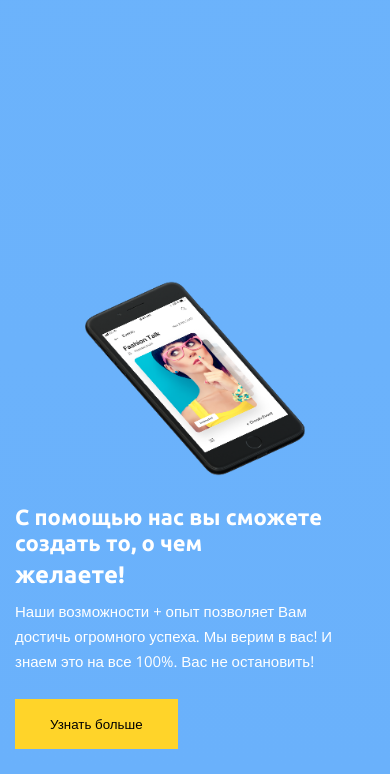
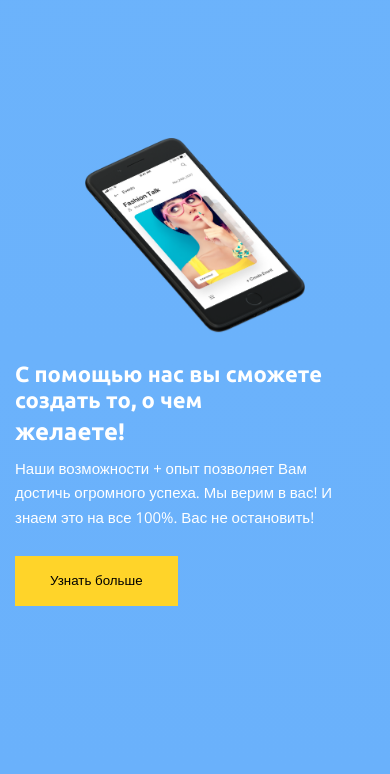
Before and after one commit to IlyaSarychev/SARYCHEV, a plain HTML site: page index.html in a window 390 px wide. Shown: the part 70-844 px from the top of the page. Drawn offline with nearby package versions, Linux system fonts and the light colour scheme.

Commit message:
fix input width and height first section

```diff
--- a/css/main.css
+++ b/css/main.css
@@ -383,7 +383,12 @@ select {
 	}
 
 	.section-offer {
-		align-items: end;
+		min-height: 560px;
+		align-items: center;
+	}
+
+	.section-offer .wrapper {
+		padding-top: 65px;
 	}
 
 	.section-offer .content {
@@ -420,4 +425,8 @@ select {
 		font-size: 16px;
 		margin-bottom: 10px;
 	}
+
+	input[type="date"], input[type="time"] {
+		min-width: 100%;
+	}
 }
```
